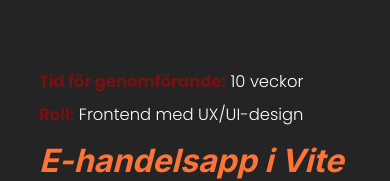
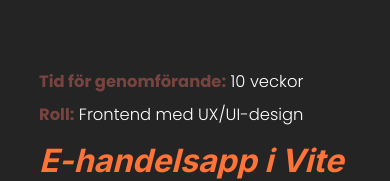
Before and after one commit to EmNatter/portfolio, a React (Vite) app: page /webshop in a window 390 px wide. Shown: the part 1098-1279 px from the top of the page. Built offline with nearby package versions, Linux system fonts and the light colour scheme.

Commit message:
Fix responsive layout and footer positioning

```diff
--- a/src/CSS/index.css
+++ b/src/CSS/index.css
@@ -26,6 +26,9 @@ body {
 
 body {
   overflow-x: hidden;
+  display: flex;
+  flex-direction: column;
+  min-height: 100vh;
 }
 
 h2,
@@ -655,7 +658,6 @@ article ul {
   text-align: left;
   color: black;
   padding: 5rem 2rem;
-  background: rgb(190, 197, 205);
   background: rgb(243, 235, 230);
   box-shadow: 0px 2px 4px rgb(0, 0, 0.5);
 
@@ -697,7 +699,7 @@ article ul {
 }
 
 .cv h2 {
-  padding: 3rem 0rem 2rem 0rem;
+  padding: 2rem 0rem 2rem 0rem;
   text-shadow: 0px 1px 1px rgb(0, 0, 0.1);
   color: rgb(255, 77, 0);
   font-family: "Inter", sans-serif;
@@ -788,6 +790,11 @@ article ul {
 h3 span,
 .projectexample_card span {
   font-weight: 800;
+}
+
+.projectexample_card strong {
+  font-weight: 800;
+  color: rgb(120, 68, 64);
 }
 
 /* -------- FOOTER -------- */
```
